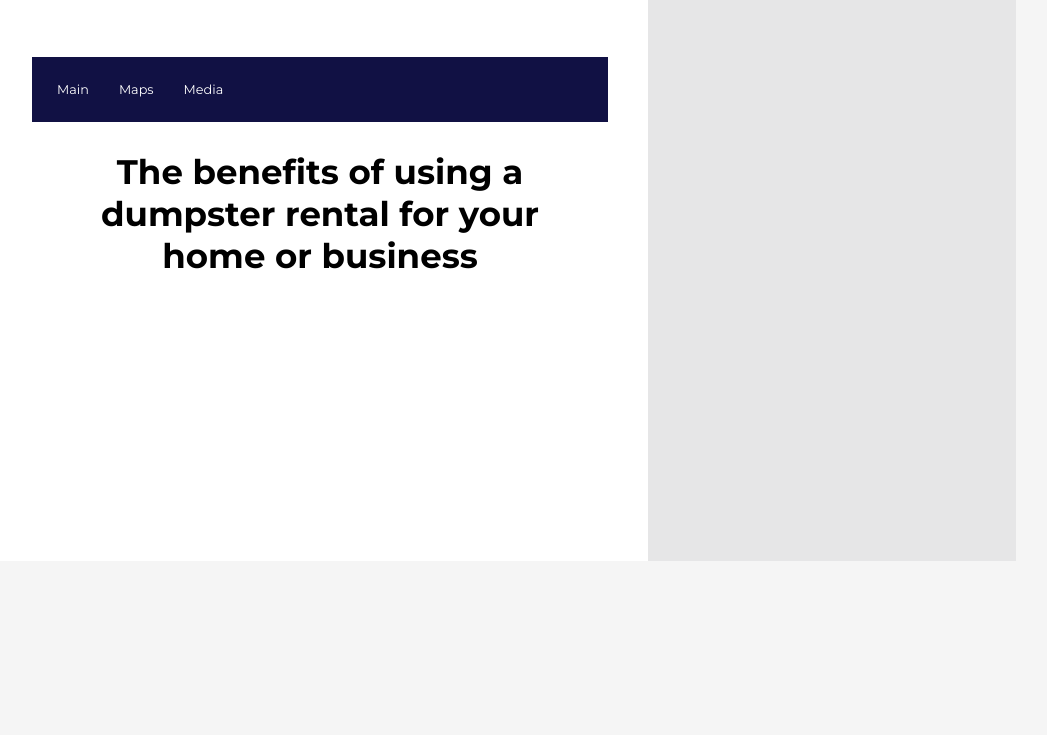
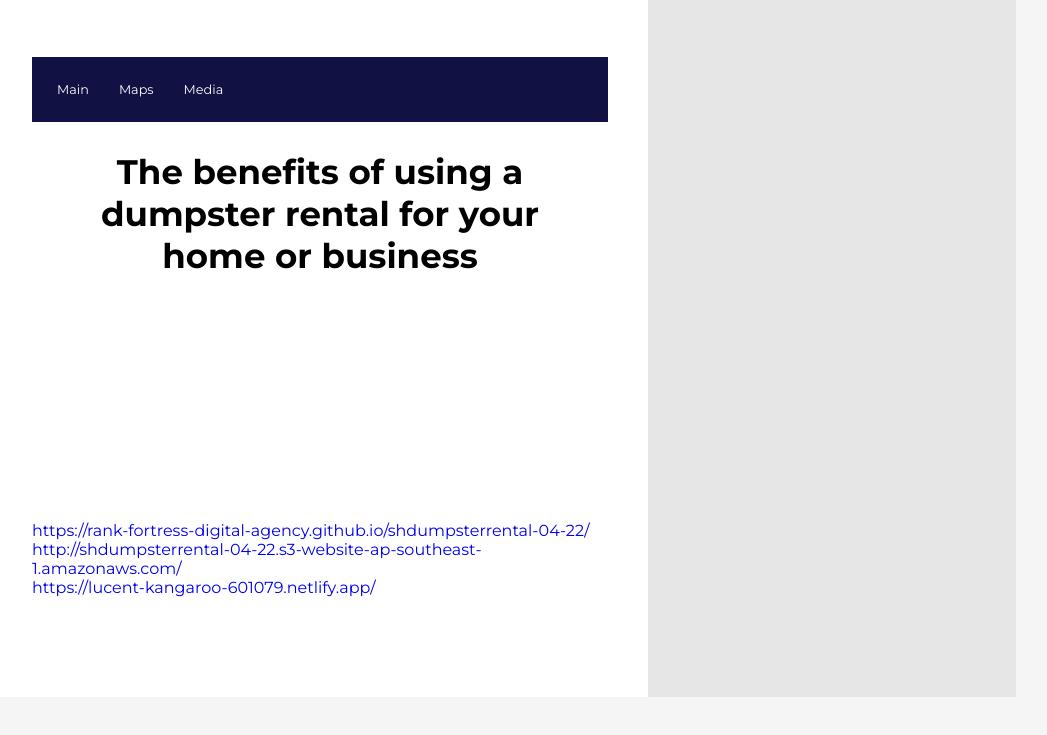
Before and after one commit to Rank-Fortress-Digital-Agency/shdumpsterrental-04-22, a plain HTML site: page index.html in a window 1280 px wide. Shown: the part 7170-7905 px from the top of the page, without its empty margins (136-1183 px from the left). Before the commit the page ends 7771 px from the top, so only its background shows below. Drawn offline with Linux system fonts and the light colour scheme.

Commit message:
Add files via upload

```diff
--- a/index.html
+++ b/index.html
@@ -321,6 +321,14 @@
         <iframe src="./index.html" style="border:0px #ffffff none;" name="" scrolling="yes" frameborder="1" marginheight="0px" marginwidth="0px" height="400px" width="100%" allowfullscreen></iframe>
       </section>
 
+      <section>
+
+        <a target="_bLank" href="https://rank-fortress-digital-agency.github.io/shdumpsterrental-04-22/">https://rank-fortress-digital-agency.github.io/shdumpsterrental-04-22/</a><br>
+        <a target="_bLank" href="http://shdumpsterrental-04-22.s3-website-ap-southeast-1.amazonaws.com/">http://shdumpsterrental-04-22.s3-website-ap-southeast-1.amazonaws.com/</a><br>
+        <a target="_bLank" href="https://lucent-kangaroo-601079.netlify.app/">https://lucent-kangaroo-601079.netlify.app/</a>
+
+      </section>
+
     </div>
 
     <!-- Sidebar -->
```
